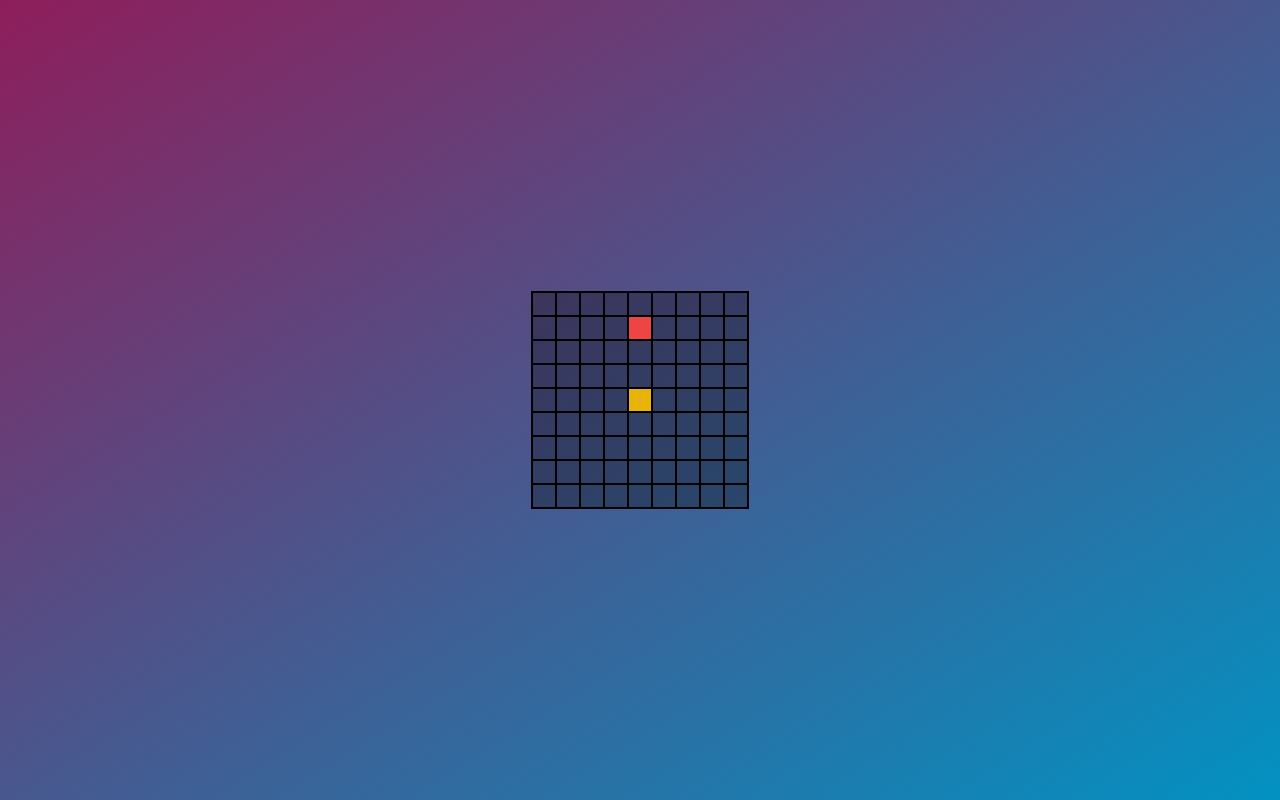
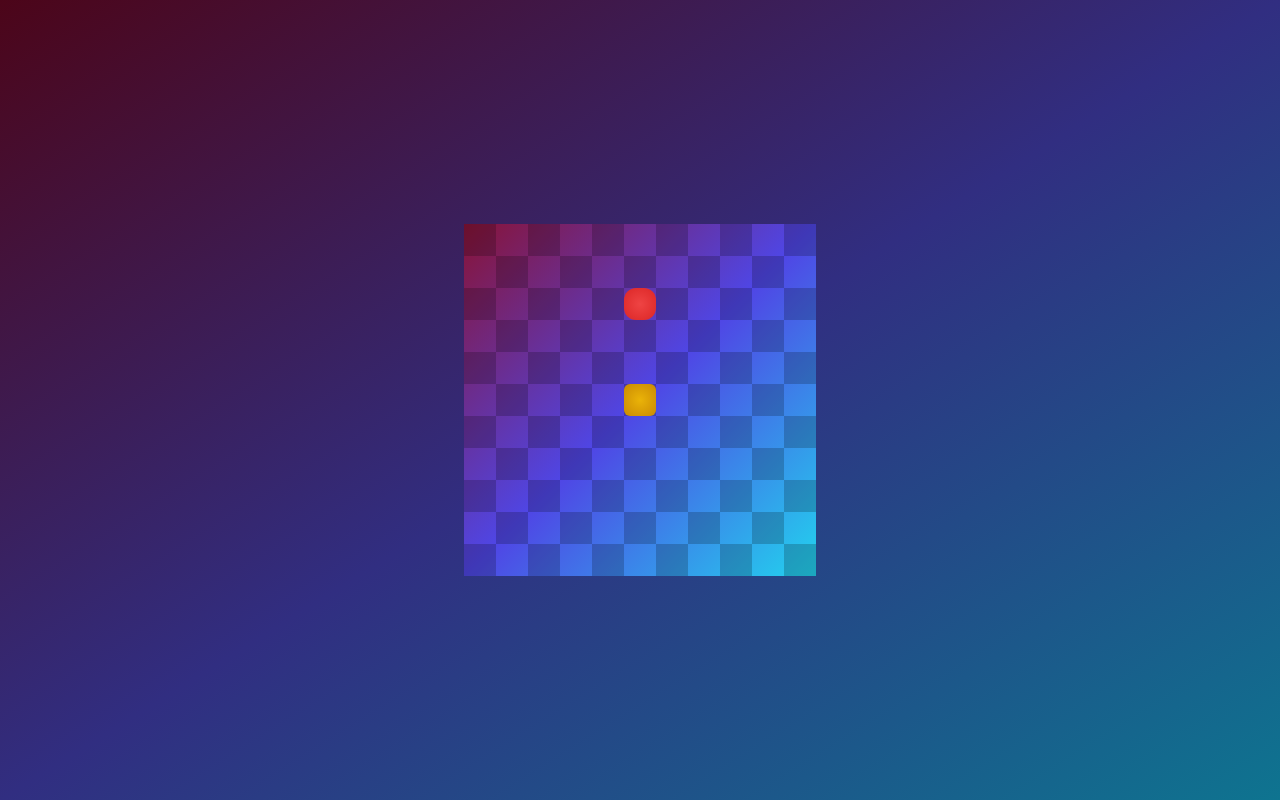
Before and after one commit to jakub-bartoszek/snake, a React (Create React App) app: page / in a window 1280 px wide. Built offline with nearby package versions, Linux system fonts and the light colour scheme.

Commit message:
change: implemented tw merge classes and changed background

```diff
--- a/src/App.tsx
+++ b/src/App.tsx
@@ -2,7 +2,7 @@ import Game from "./Game/Game";
 
 function App() {
  return (
-  <div className="flex items-center justify-center h-full bg-gradient-to-br from-[#8e1e5b] to-[#0292c2]">
+  <div className="flex items-center justify-center h-full bg-gradient-to-tl from-cyan-700 via-indigo-900 to-rose-950">
    <Game />
   </div>
  );
--- a/src/Game/Game.tsx
+++ b/src/Game/Game.tsx
@@ -1,4 +1,5 @@
 import { useEffect, useState, useCallback, useRef } from "react";
+import { twMerge } from "tailwind-merge";
 
 interface Fruit {
  x: number;
@@ -10,8 +11,8 @@ interface Snake {
  y: number;
 }
 
-const BOARD_SIZE = 9;
-const INITIAL_SNAKE: Snake[] = [{ x: 4, y: 4 }];
+const BOARD_SIZE = 11;
+const INITIAL_SNAKE: Snake[] = [{ x: 5, y: 5 }];
 
 const Game = () => {
  const [snake, setSnake] = useState<Snake[]>(INITIAL_SNAKE);
@@ -165,7 +166,7 @@ const Game = () => {
  };
 
  return (
-  <div className="bg-black/30 border-[1px] border-black relative">
+  <div className="relative bg-gradient-to-tl from-cyan-400 via-indigo-600 to-rose-900">
    {gameOver && (
     <div className="absolute w-full h-full bg-black/50 flex items-center justify-center">
      <button
@@ -187,14 +188,24 @@ const Game = () => {
        (cell) => cell.x === col && cell.y === row
       );
       const isFruitCell = fruit.x === col && fruit.y === row;
+      const evenBlock = (row + col) % 2 === 0;
       return (
        <div
+        className={twMerge("h-8 w-8", evenBlock && "bg-black/20")}
         key={col}
-        className={`h-6 w-6 border-[1px] border-black
-          ${isSnakeCell ? "bg-green-500" : ""}
-          ${isFruitCell ? "bg-red-500" : ""}
-          ${isSnakeHead ? "bg-yellow-500" : ""}`}
-       />
+       >
+        <div
+         className={twMerge(
+          "h-full w-full rounded-md",
+          isSnakeCell &&
+           "bg-gradient-radial from-green-500 to-green-600",
+          isSnakeHead &&
+           "bg-gradient-radial from-yellow-500 to-yellow-600",
+          isFruitCell &&
+           "bg-gradient-radial from-red-500 to-red-600 rounded-xl"
+         )}
+        ></div>
+       </div>
       );
      })}
     </div>
```
